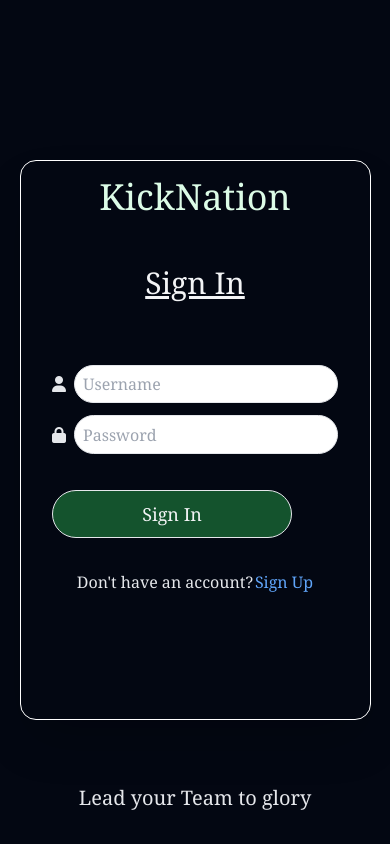
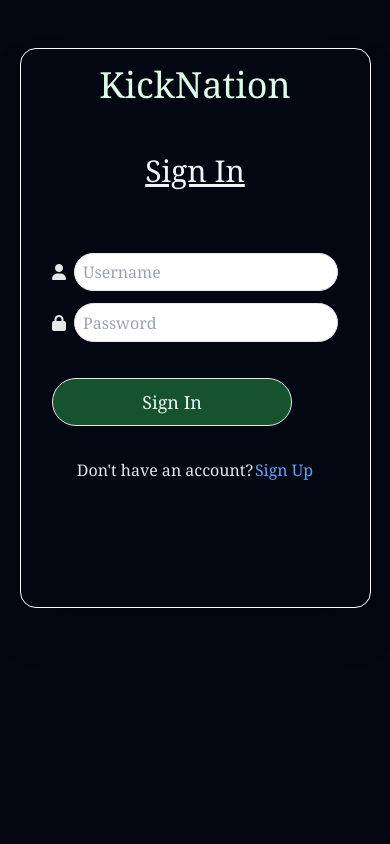
Before and after one commit to ahocevar99/kickNation-frontend, a React (Vite) app: page / in a window 390 px wide. Built offline with nearby package versions, Linux system fonts and the light colour scheme.

Commit message:
updated ui last

```diff
--- a/src/components/Login.jsx
+++ b/src/components/Login.jsx
@@ -32,7 +32,7 @@ const Login = () => {
 
     return (
         <div className='min-h-screen flex flex-col justify-between'>
-            <div className='mt-[10rem] h-[35rem] w-[90%] justify-center items-center lg:flex lg:flex-row lg:w-[60rem] xl:w-[70rem] 2xl:w-[80rem] m-auto border border-white lg:border-gray-800 rounded-[1rem] lg:justify-evenly shadow-2xl md:w-[40rem] sm:w-[30rem]'>
+            <div className='mt-[3rem] lg:mt-[10rem] h-[35rem] w-[90%] justify-center items-center lg:flex lg:flex-row lg:w-[60rem] xl:w-[70rem] 2xl:w-[80rem] m-auto border border-white lg:border-gray-800 rounded-[1rem] lg:justify-evenly shadow-2xl md:w-[40rem] sm:w-[30rem]'>
                 <div className='hidden lg:block lg:w-[60rem] h-[35rem]'>
                     <img src={titlePhoto} alt="" className='w-full h-full object-cover rounded-l-[1rem]' />
                 </div>
@@ -59,7 +59,7 @@ const Login = () => {
                     </div>
                 </div>
             </div>
-            <p className='flex w-full m-auto items-center justify-center mt-[2rem] lg:mb-[2rem] text-xl text-shadow-xl font-serif text-gray-200'>Lead your Team to glory</p>
+            <p className='hidden lg:flex w-full m-auto items-center justify-center mt-[2rem] lg:mb-[2rem] text-xl text-shadow-xl font-serif text-gray-200'>Lead your Team to glory</p>
         </div>
     )
 }
--- a/src/components/SignUp.jsx
+++ b/src/components/SignUp.jsx
@@ -68,7 +68,7 @@ const SignUp = () => {
                     </div>
                 </div>
             </div>
-            <p className='mt-[2rem] flex w-full m-auto items-center justify-center lg:mb-[2rem] text-xl text-shadow-xl font-serif text-gray-200'>Lead your Team to glory</p>
+            <p className='hidden mt-[2rem] lg:flex w-full m-auto items-center justify-center lg:mb-[2rem] text-xl text-shadow-xl font-serif text-gray-200'>Lead your Team to glory</p>
         </div>
     )
 }
```
